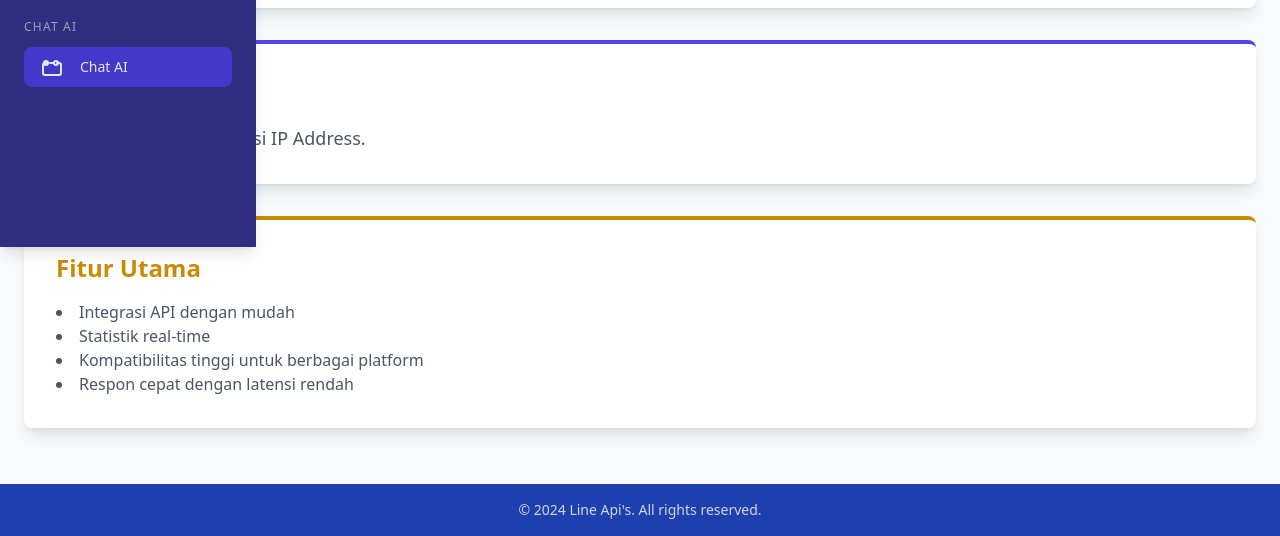
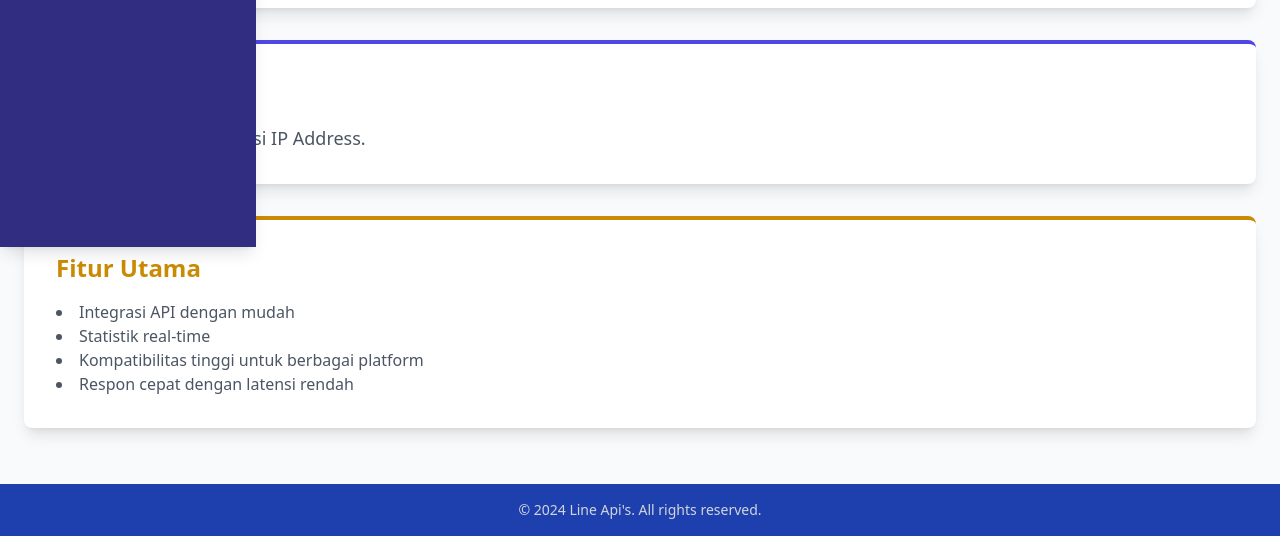
Before and after one commit to LineShare352/Line-Api, a website: page public/index.html in a window 1280 px wide. Shown: the part 553-1089 px from the top of the page. Drawn offline with nearby package versions, Linux system fonts and the light colour scheme; no server answers.

Commit message:
Update index.html

```diff
--- a/public/index.html
+++ b/public/index.html
@@ -183,20 +183,6 @@
           <path stroke-linecap="round" stroke-linejoin="round" stroke-width="2" d="M12 2l3.09 6.26L22 9.27l-5 4.87L18.18 22 12 18.77 5.82 22 7 14.14l-5-4.87 6.91-1.01L12 2z" />
         </svg>
         <span class="text-sm">Feature</span>
-      </a>
-    </li>
-  </ul>
-
-  <!-- Chat AI Section -->
-  <p class="text-xs uppercase tracking-widest mt-6 mb-3">Chat AI</p>
-  <ul class="space-y-2">
-    <li>
-      <a href="ai.html"
-        class="flex items-center gap-4 py-2 px-4 rounded-lg bg-indigo-700 hover:bg-indigo-600 transition duration-300 text-gray-200">
-        <svg xmlns="http://www.w3.org/2000/svg" class="h-6 w-6" viewBox="0 0 24 24" fill="none" stroke="currentColor">
-          <path stroke-linecap="round" stroke-linejoin="round" stroke-width="2" d="M17 8h2a2 2 0 012 2v8a2 2 0 01-2 2H5a2 2 0 01-2-2v-8a2 2 0 012-2h2m3 0h4m-6 0a2 2 0 11-4 0 2 2 0 014 0zm10 0a2 2 0 11-4 0 2 2 0 014 0z" />
-        </svg>
-        <span class="text-sm">Chat AI</span>
       </a>
     </li>
   </ul>
```
